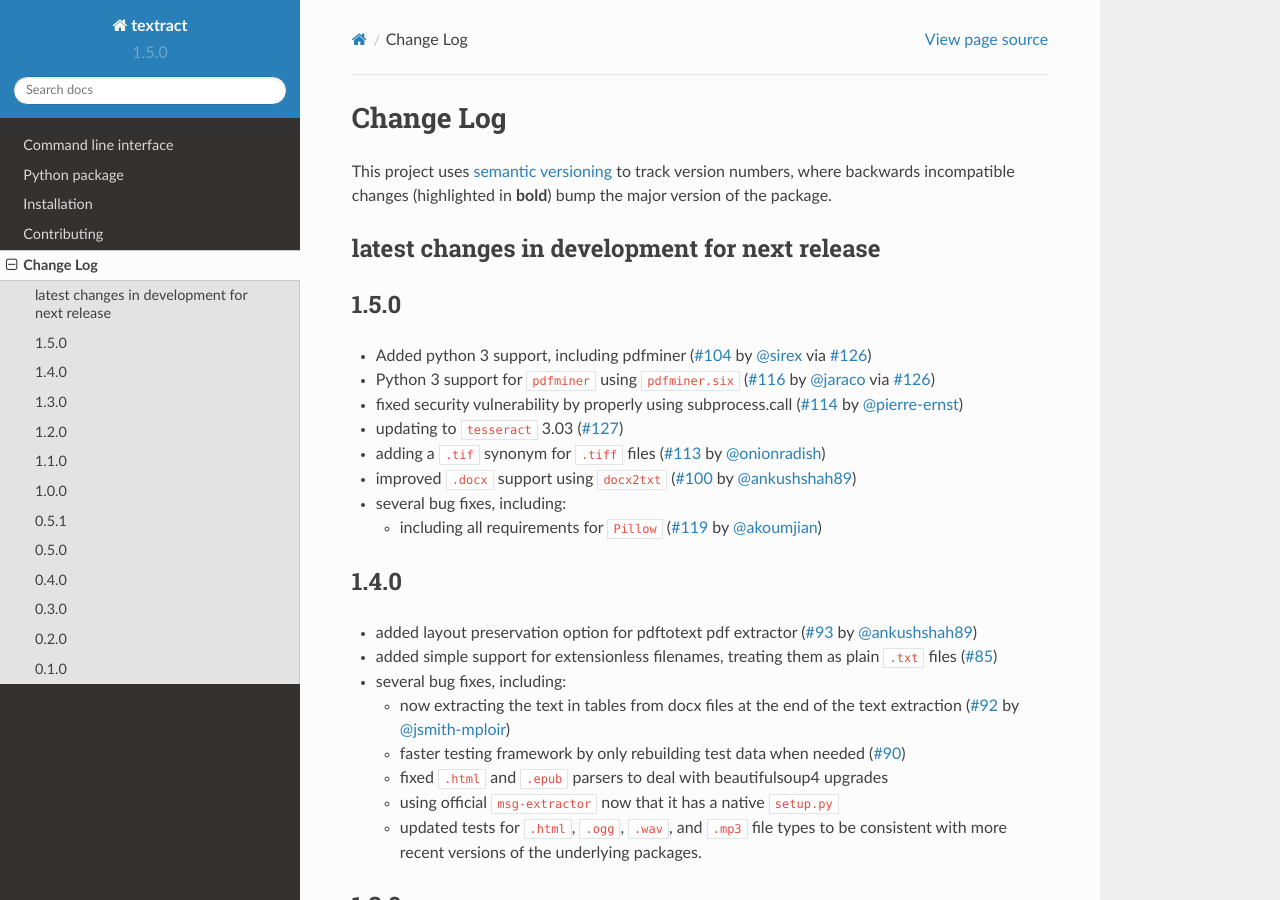
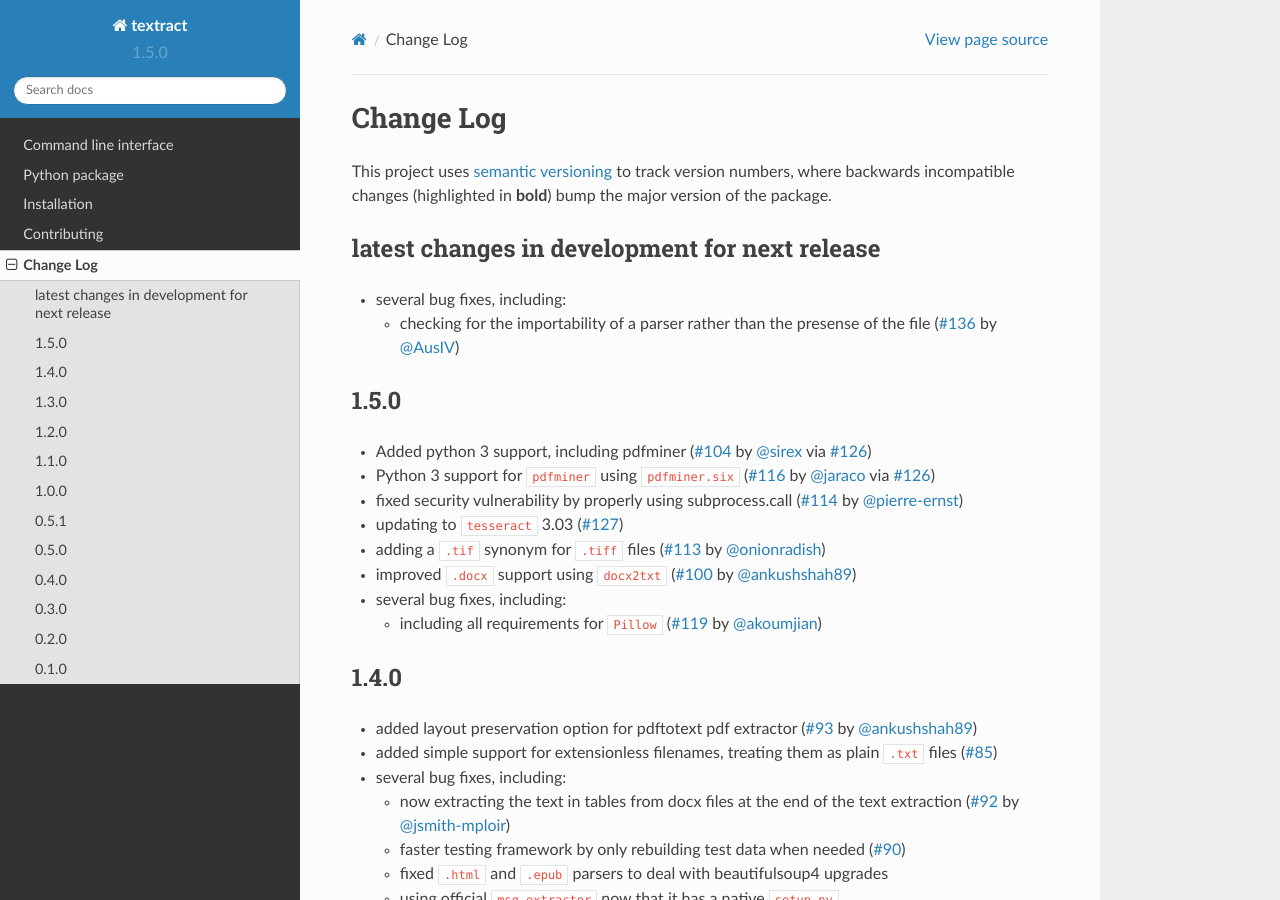
Before and after one commit to deanmalmgren/textract, a Sphinx documentation site: the page built from docs/changelog.rst, in a window 1280 px wide and 900 px high. Built offline with Sphinx 7.4.7 and the Read the Docs theme 2.0.0, drawn with Linux system fonts in a browser that asks for light colours.

Commit message:
updated changelog

```diff
--- a/docs/changelog.rst
+++ b/docs/changelog.rst
@@ -10,6 +10,11 @@ latest changes in development for next release
 ----------------------------------------------
 
 .. THANKS FOR CONTRIBUTING; MENTION WHAT YOU DID IN THIS SECTION HERE!
+
+* several bug fixes, including:
+
+  * checking for the importability of a parser rather than the presense of the
+    file (`#136`_ by `@AusIV`_)
 
 1.5.0
 -----
@@ -231,6 +236,7 @@ latest changes in development for next release
 .. _@anderser: https://github.com/anderser
 .. _@ankushshah89: https://github.com/ankushshah89
 .. _@arvindch: https://github.com/arvindch
+.. _@AusIV: https://github.com/AusIV
 .. _@christomitov: https://github.com/christomitov
 .. _@eiotec: https://github.com/eiotec
 .. _@evfredericksen: https://github.com/evfredericksen
@@ -301,3 +307,4 @@ latest changes in development for next release
 .. _#119: https://github.com/deanmalmgren/textract/issues/119
 .. _#126: https://github.com/deanmalmgren/textract/issues/126
 .. _#127: https://github.com/deanmalmgren/textract/issues/127
+.. _#136: https://github.com/deanmalmgren/textract/issues/136
```
